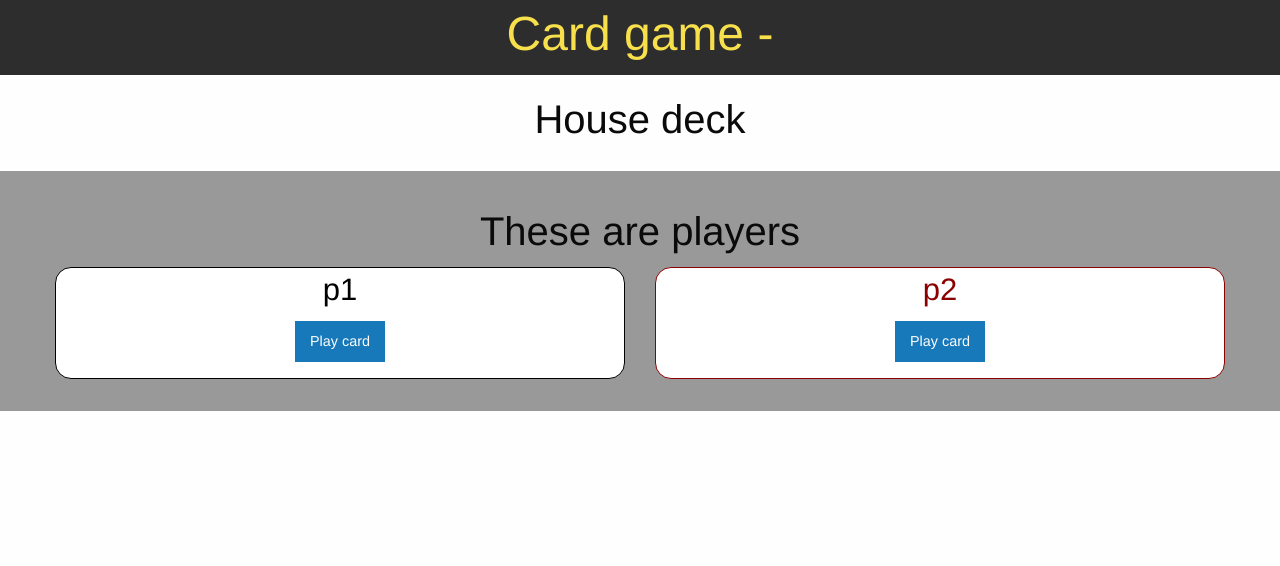
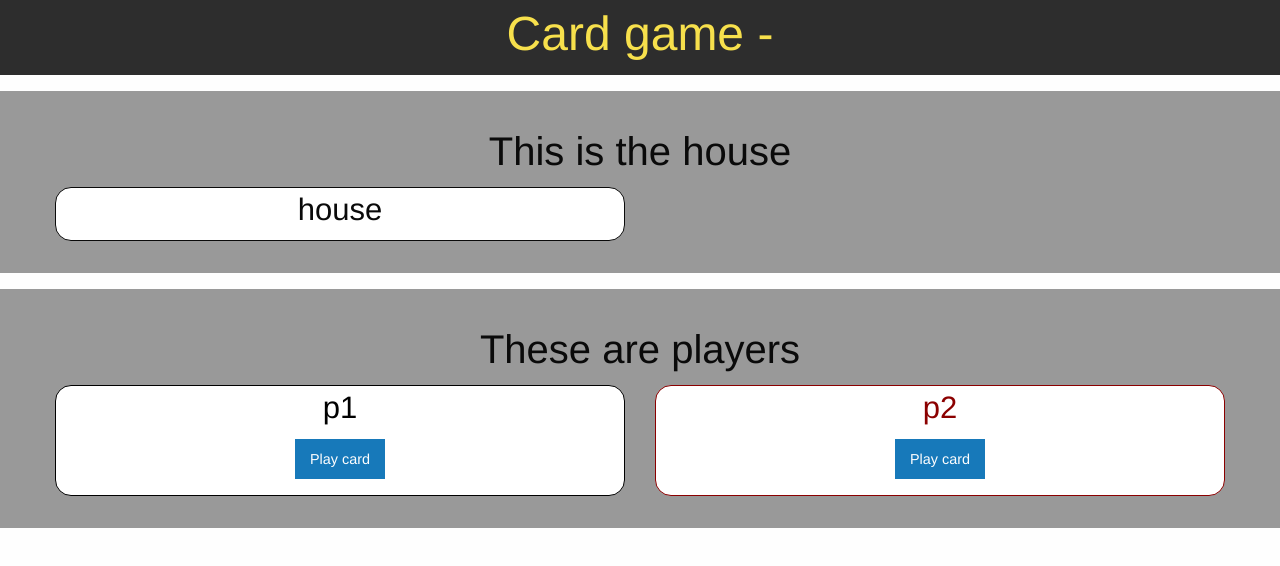
Before and after one commit to jhodgson91/cardgame, a React (Create React App) app: page / in a window 1280 px wide. Shown: the top 566 px of the page. Built offline with nearby package versions, Linux system fonts and the light colour scheme; no server answers.

Commit message:
Updated npm, updated player to remove house

```diff
--- a/package.json
+++ b/package.json
@@ -16,7 +16,7 @@
     "node-sass": "^4.11.0",
     "react": "^16.6.3",
     "react-dom": "^16.6.3",
-    "react-scripts": "^2.1.3",
+    "react-scripts": "^2.1.5",
     "react-test-renderer": "^16.6.3",
     "sass": "^1.15.2"
   },
--- a/src/Components/Game.tsx
+++ b/src/Components/Game.tsx
@@ -1,6 +1,5 @@
 import React, { Component } from 'react';
 import Hero from '../Components/Hero'
-import House from '../Components/House'
 import Card from '../Components/Card'
 import Player from '../Components/Player'
 import PlayerWrapper from '../Components/PlayerWrapper'
@@ -88,13 +87,20 @@ export default class Game extends React.Component<Props, State> {
     return (
       <div className="cell">
         <Hero title={this.state.isReady && this.state.deck.id}/>
-        <House title="House deck" cards={this.cardViews(house)}/>
+        <PlayerWrapper
+          title="This is the house"
+          players={
+            <div className="grid-x grid-margin-x align-center text-center">
+              <Player title={house} readOnly={false} playCard={ () => {this.playCard(house)} } cards={this.cardViews(house)}/>
+            </div>
+          }
+        />
         <PlayerWrapper
           title="These are players"
           players={
             <div className="grid-x grid-margin-x align-center text-center">
-              <Player title={p1} playCard={ () => {this.playCard(p1)} } cards={this.cardViews(p1)}/>
-              <Player title={p2} playCard={ () => {this.playCard(p2)} } cards={this.cardViews(p2)}/>
+              <Player title={p1} readOnly={true} playCard={ () => {this.playCard(p1)} } cards={this.cardViews(p1)}/>
+              <Player title={p2} readOnly={true} playCard={ () => {this.playCard(p2)} } cards={this.cardViews(p2)}/>
             </div>
           }
         />
--- a/src/Components/House.tsx
+++ /dev/null
@@ -1,36 +0,0 @@
-import React, { Component } from 'react';
-import './Main.scss'
-import Deck from '../Objects/Deck'
-import * as api from "../api"
-
-//Define props types
-export interface Props {
-  title: string | false;
-  cards: any[] | false;
-}
-
-export default class House extends React.Component<Props> {
-
-  constructor(props: Props) {
-    super(props);
-  }
-
-  render(): React.ReactNode {
-    return (
-        <section id="house">
-          <div className="grid-container">
-            <div className="grid-x grid-padding-x align-center">
-              <div className="cell small-6 small-offset-3">
-                <h2 className="text-center">{this.props.title}</h2>
-                <div className="grid-container">
-                  <div className="grid-x grid-padding-x small-12">
-                    {this.props.cards}
-                  </div>
-                </div>
-              </div>
-            </div>
-          </div>
-        </section>
-    );
-  }
-}
--- a/src/Components/Player.tsx
+++ b/src/Components/Player.tsx
@@ -6,6 +6,7 @@ import * as api from "../api"
 //Define props types
 export interface Props {
   title: string;
+  readOnly: any | false;
   playCard: any | false;
   cards: any[] | false;
 }
@@ -16,15 +17,23 @@ export default class Player extends React.Component<Props> {
     super(props);
   }
 
+  showButtons() {
+    if(this.props.readOnly!) {
+      return (
+        <div className="cell">
+          <button className="button" onClick={this.props.playCard}>Play card</button>
+        </div>
+      )
+    }
+  }
+
   render(): React.ReactNode {
     return (
       <div id={this.props.title} className="cell small-6 player">
         <div className="cell">
           <h3>{this.props.title}</h3>
         </div>
-        <div className="cell">
-          <button className="button" onClick={this.props.playCard}>Play card</button>
-        </div>
+        {this.showButtons()}
         <div className="grid-container">
           <div className="grid-x grid-padding-x small-12">
             {this.props.cards}
```
Also changed, not shown: 1 other file (tests, documents, lock files or other folders).
